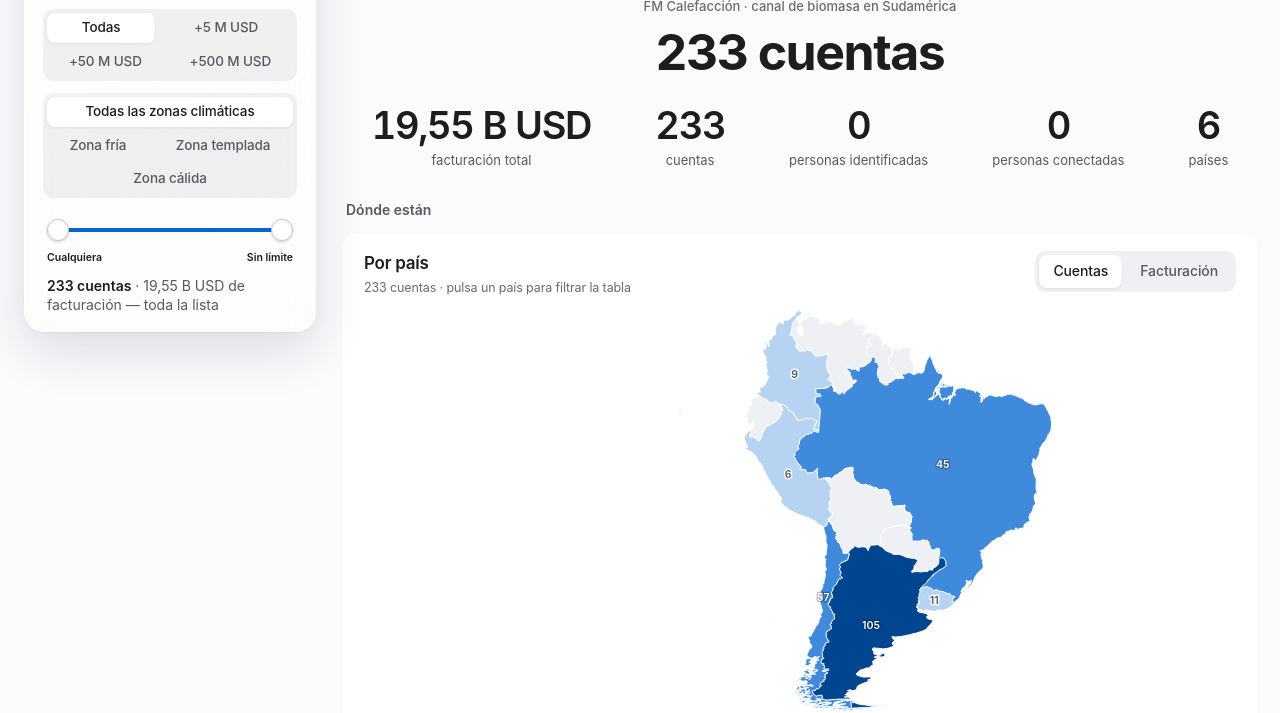
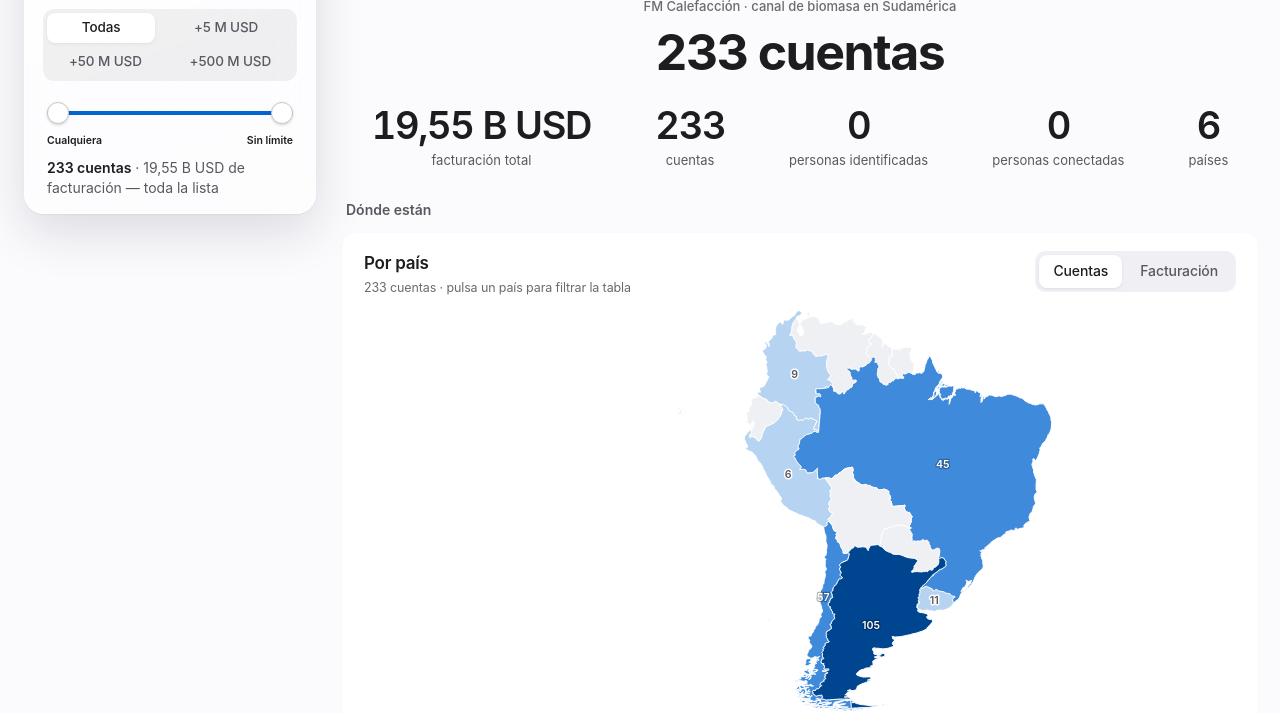
Before and after one commit to Fernfutures/FMC-SudAmerica, a plain HTML site: page index.html in a window 1280 px wide. Shown: the part 122-835 px from the top of the page. Drawn offline with Linux system fonts and the light colour scheme.

Commit message:
Remove climate zone filter from prospects page
Co-Authored-By: Claude Fable 5.2 <noreply@anthropic.com>
Claude-Session: https://claude.ai/code/session_01SppexqpPYPb8jZU2tRGnKL

```diff
--- a/index.html
+++ b/index.html
@@ -279,12 +279,6 @@ footer{text-align:center;padding-top:40px} footer .fmark{display:block;width:118
       <button data-min="50" aria-pressed="false">+50 M USD</button>
       <button data-min="500" aria-pressed="false">+500 M USD</button>
     </div>
-    <div class="presets" id="sect" role="group" aria-label="Zona climática">
-      <button data-s="" aria-pressed="true">Todas las zonas climáticas</button>
-      <button data-s="Zona fría" aria-pressed="false">Zona fría</button>
-      <button data-s="Zona templada" aria-pressed="false">Zona templada</button>
-      <button data-s="Zona cálida" aria-pressed="false">Zona cálida</button>
-    </div>
   </div>
   <div class="dual" id="dual">
     <div class="track"><div class="fill" id="fill"></div></div>
@@ -339,7 +333,7 @@ const D = {"geo": {"W": 538, "H": 432, "viewBox": "339.5 446.7 538.5 431.8", "pr
 const RAMP = ['#dce9f8','#b6d3f2','#7fb2e8','#3f8ada','#0067d1','#004590'];
 const disp = p => D.display[p] || p;
 const CHEV = '<svg width="12" height="12" viewBox="0 0 24 24" fill="none" stroke="currentColor" stroke-width="3" stroke-linecap="round" stroke-linejoin="round"><path d="m9 5 7 7-7 7"/></svg>';
-let brand=null, prio=0, viso='all', sector='', minRev=0, maxRev=Infinity, vtab='companies', openIdent=null, ffunc='', fsen='', fstat='', metric='n', selected=null, q='', sortKey='rev', sortDir=-1, openCo=null, openComp=null, openPeople=null;
+let brand=null, prio=0, viso='all', minRev=0, maxRev=Infinity, vtab='companies', openIdent=null, ffunc='', fsen='', fstat='', metric='n', selected=null, q='', sortKey='rev', sortDir=-1, openCo=null, openComp=null, openPeople=null;
 const SLAB={connected:'Conectada', pending:'En proceso', new:'En proceso', noli:'En proceso', client:'Ya contactada', small:'En proceso', norev:'En proceso'};
 const SORD=['connected','pending','new','noli','client','small','norev'];
 
@@ -371,7 +365,7 @@ const passViso = r => viso==='all' ? true : viso==='y' ? r.brands.includes('Viso
 const stOf = x => x.acc ? 'connected' : (x.stage||'none');
 const matchP = x => (!ffunc || x.func===ffunc) && (!fsen || x.sen===fsen) && (!fstat || stOf(x)===fstat);
 const vis = r => (ffunc||fsen||fstat) ? r.ident.filter(matchP) : r.ident;
-function pool(){ return D.rows.filter(r => passBrand2(r) && passViso(r) && (!sector || r.sector===sector) && (r.rev||0) >= minRev && (maxRev===Infinity || (r.rev||0) < maxRev) && (!(ffunc||fsen||fstat) || vis(r).length>0)); }
+function pool(){ return D.rows.filter(r => passBrand2(r) && passViso(r) && (r.rev||0) >= minRev && (maxRev===Infinity || (r.rev||0) < maxRev) && (!(ffunc||fsen||fstat) || vis(r).length>0)); }
 function drawDD(){
   const funcs=[...new Set(D.rows.flatMap(r=>r.ident.map(x=>x.func)))].filter(x=>x&&x!=='—').sort();
   const sens=['Director+','Manager','Specialist'].filter(x=>D.rows.some(r=>r.ident.some(p=>p.sen===x)));
@@ -428,7 +422,7 @@ function peopleTable(p){
   const rk={}; D.rows.slice().sort((a,b)=>(b.rev||0)-(a.rev||0) || b.nb-a.nb || b.conn-a.conn || a.name.localeCompare(b.name)).forEach((r,i)=>rk[r.name]=i+1);
   const L=[]; p.forEach(r=>vis(r).forEach(x=>L.push({...x, co:r.name, prov:r.prov, rk:rk[r.name]})));
   L.sort((x,y)=>x.rk-y.rk || (y.acc?1:0)-(x.acc?1:0) || ({sent:2,scheduled:1}[y.stage]||0)-({sent:2,scheduled:1}[x.stage]||0) || ['Director+','Manager','Specialist','—'].indexOf(x.sen)-['Director+','Manager','Specialist','—'].indexOf(y.sen) || x.co.localeCompare(y.co) || x.n.localeCompare(y.n));
-  if(!L.length) return '<p class="empty">Ninguna persona coincide. Quita el filtro de facturación, zona climática o país.</p>';
+  if(!L.length) return '<p class="empty">Ninguna persona coincide. Quita el filtro de facturación o país.</p>';
   return '<div class="bhead" style="grid-template-columns:30px minmax(160px,1.1fr) minmax(170px,1.3fr) 150px 90px 110px 80px"><span></span><span>Nombre</span><span>Empresa</span><span>Función</span><span>Nivel</span><span>País</span><span>LinkedIn</span></div>'
     + L.map((x,i)=>'<div class="brow'+(x.acc?' pconn':'')+'" style="grid-template-columns:30px minmax(160px,1.1fr) minmax(170px,1.3fr) 150px 90px 110px 80px"><span class="pl">'+(i+1)+'</span>'
       + '<span class="st">'+x.n+STG(x)+'<span class="sub">'+x.pos+'</span></span>'
@@ -524,8 +518,6 @@ function setRev(v){ loI=STEPS.indexOf(v); hiI=6; applyRange(); }
 document.getElementById('presets').addEventListener('click', e => { const b = e.target.closest('button'); if(!b) return; setRev(+b.dataset.min); return;
   document.querySelectorAll('#presets button').forEach(x => x.setAttribute('aria-pressed', x===b)); drawMap(); drawGrid(); });
 
-document.getElementById('sect').addEventListener('click', e => { const b = e.target.closest('button'); if(!b) return; sector = b.dataset.s; selected=null;
-  document.querySelectorAll('#sect button').forEach(x => x.setAttribute('aria-pressed', x===b)); applyRange(); });
 document.getElementById('vtab').addEventListener('click', e => { const b=e.target.closest('button'); if(!b) return; vtab=b.dataset.v; document.querySelectorAll('#vtab button').forEach(x=>x.setAttribute('aria-pressed', x===b)); document.getElementById('statwrap').hidden = vtab!=='people'; if(vtab!=='people' && fstat){ fstat=''; document.getElementById('stat').value=''; applyRange(); } else drawGrid(); });
 document.getElementById('q').addEventListener('input', e => { q = e.target.value.trim().toLowerCase(); drawGrid(); });
 document.getElementById('qclear').addEventListener('click', () => { const i=document.getElementById('q'); i.value=''; q=''; drawGrid(); i.focus(); });
```
